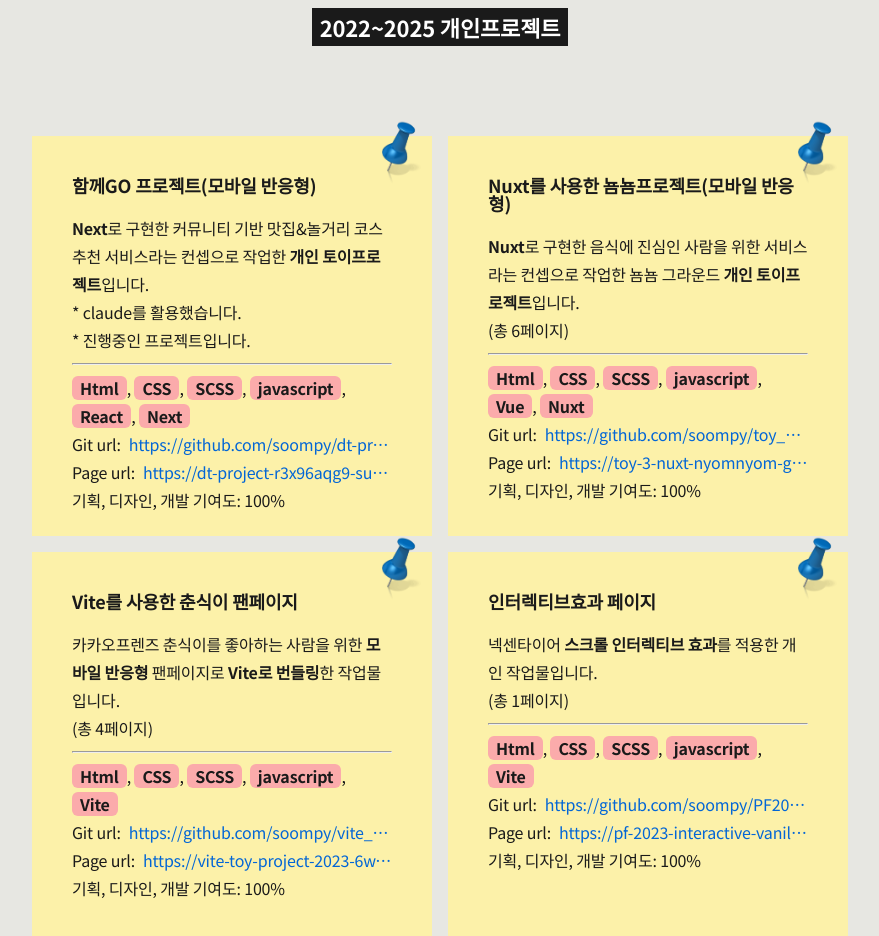
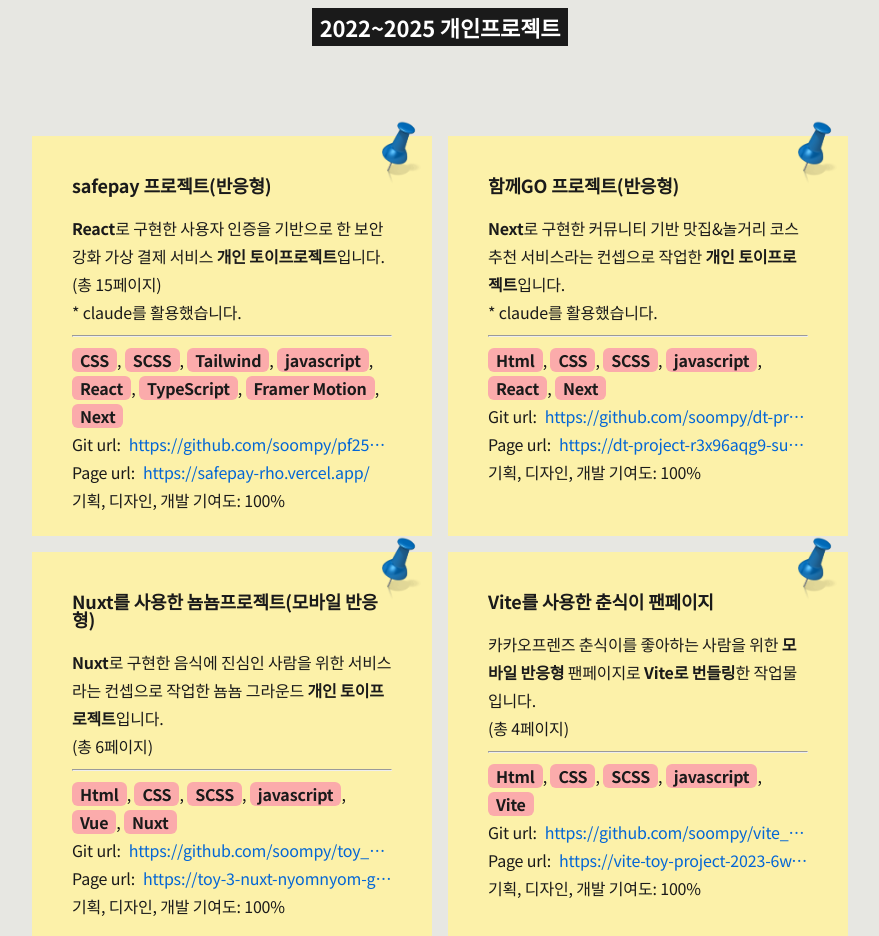
Before and after one commit to soompy/my-introduction-page, a website built with Vite: page src/index.html in a window 1280 px wide. Shown: the part 4700-5636 px from the top of the page, without its empty margins (200-1079 px from the left). Built offline with nearby package versions, Linux system fonts and the light colour scheme; a web font is replaced by a local one.

Commit message:
개인 토이 프로젝트 추가

```diff
--- a/src/index.html
+++ b/src/index.html
@@ -127,7 +127,7 @@
           <p class="desc">
             <span class="works-text"><strong>[프리랜서] - 퍼블리셔, 프론트엔드(2025.01.27 계약 만료)</strong></span>
             <span class="works-text"><strong>2024.10.28 ~ 2025.01.27</strong>O2O서비스 운영 및 Nuxt 환경에서 GSAP을 활용한 인터렉티브웹 페이지 제작</span>
-            <span class="works-text"><strong>2024.11.21 ~ 2025.11.23</strong>지점 질의응답 페이지 LMS UI/UX 개편 - Nuxt</span>
+            <span class="works-text"><strong>2024.11.21 ~ 2024.11.25</strong>지점 질의응답 페이지 LMS UI/UX 개편 - Nuxt</span>
           </p>
         </div>
         <div class="career-text title_01">
@@ -264,11 +264,32 @@
         <div class="cards-wrap">
           <section class="card-section">
             <div class="card-inner">
-              <h4>함께GO 프로젝트&#x0028;모바일 반응형&#x0029;</h4>
+              <h4>safepay 프로젝트&#x0028;반응형&#x0029;</h4>
+              <div>
+                <p><strong>React</strong>로 구현한 사용자 인증을 기반으로 한 보안 강화 가상 결제 서비스 <strong>개인 토이프로젝트</strong>입니다.
+                  (총 15페이지)
+                  <span>* claude를 활용했습니다.</span>
+                </p>
+                <hr>
+                <p><strong class="underline">CSS</strong>, <strong
+                    class="underline">SCSS</strong>, <strong class="underline">Tailwind</strong>, <strong class="underline">javascript</strong>, <strong
+                    class="underline">React</strong>, <strong class="underline">TypeScript</strong>, <strong class="underline">Framer Motion</strong>, <strong class="underline">Next</strong>
+                </p>
+                <p class="url-box"><span>Git url:</span> <a href="https://github.com/soompy/pf25_pay"
+                    target="_blank">https://github.com/soompy/pf25_pay</a></p>
+                <p class="url-box"><span>Page url:</span> <a
+                    href="https://safepay-rho.vercel.app/" target="_blank">https://safepay-rho.vercel.app/</a>
+                </p>
+                <p>기획, 디자인, 개발 기여도: 100%</p>
+              </div>
+            </div>
+          </section>
+          <section class="card-section">
+            <div class="card-inner">
+              <h4>함께GO 프로젝트&#x0028;반응형&#x0029;</h4>
               <div>
                 <p><strong>Next</strong>로 구현한 커뮤니티 기반 맛집&놀거리 코스 추천 서비스라는 컨셉으로 작업한 <strong>개인 토이프로젝트</strong>입니다.
                   <span>* claude를 활용했습니다.</span>
-                  <span>* 진행중인 프로젝트입니다.</span>
                 </p>
                 <hr>
                 <p><strong class="underline">Html</strong>, <strong class="underline">CSS</strong>, <strong
@@ -283,8 +304,6 @@
               </div>
             </div>
           </section>
-
-
           <section class="card-section">
             <div class="card-inner">
               <h4>Nuxt를 사용한 뇸뇸프로젝트&#x0028;모바일 반응형&#x0029;</h4>
```
